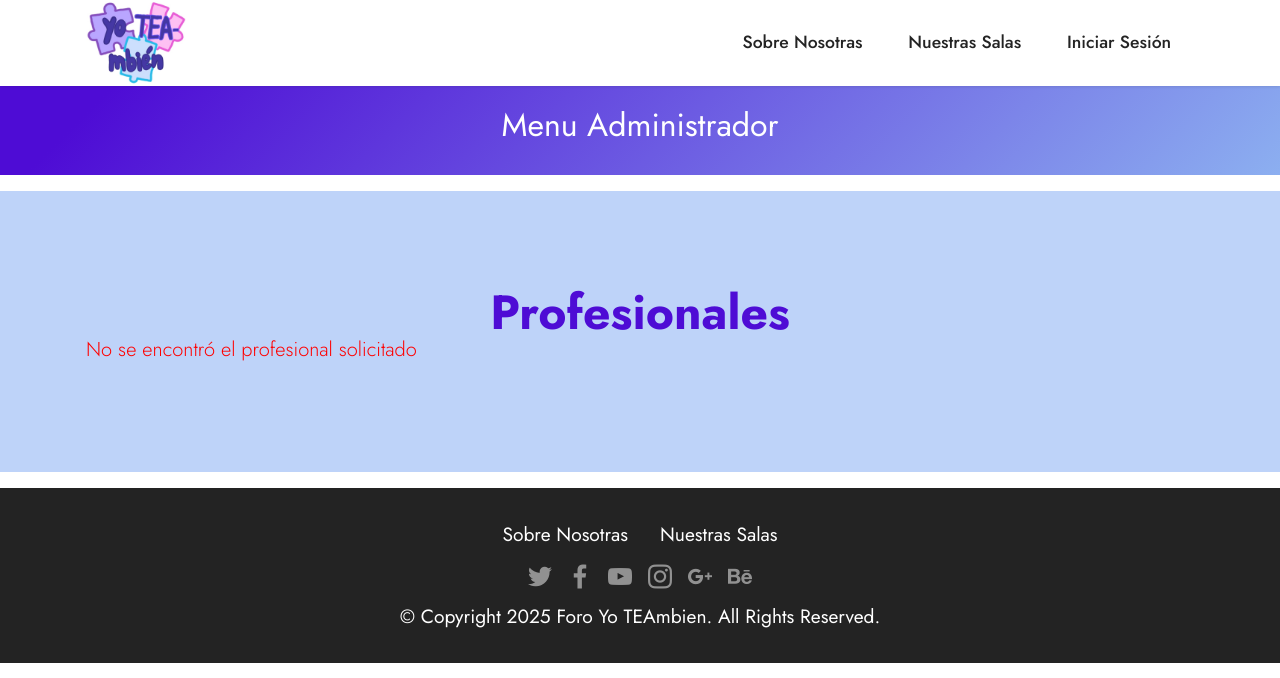
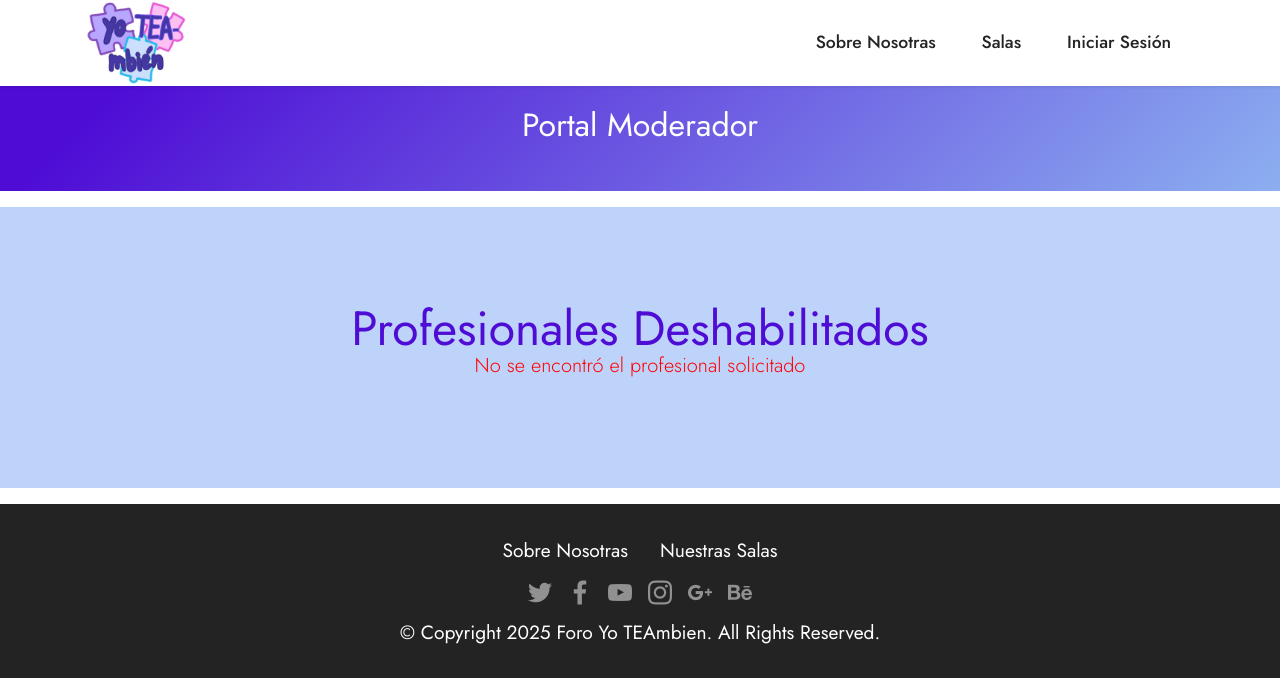
Before and after one commit to gisegalaburri/proyecto-final, a Spring Boot app: page /habilitar-profesional/1 in a window 1280 px wide. Shown: the top 678 px of the page. Run offline with Spring Boot 4, Linux system fonts and the light colour scheme; data that the repository does not hold is empty; some of the project's set-up classes (security, data sources, template engines, error pages and the like) are left out, and stand-ins take their place; some libraries are stand-ins or nearby versions.

Commit message:
correcciones de estilos

```diff
--- a/src/main/java/com/foroyoteambien/foro/servicios/ComentarioServicio.java
+++ b/src/main/java/com/foroyoteambien/foro/servicios/ComentarioServicio.java
@@ -114,11 +114,11 @@ public class ComentarioServicio {
             throw new ErrorServicio("Debe agregar cuerpo al comentario");
         }
         if (descripcion.length() < 10) {
-            throw new ErrorServicio("El comentario no cumple con el minimo de caracteres");
+            throw new ErrorServicio("El comentario debe tener al menos 10 caracteres");
 
         }
         if (descripcion.length() > 250) {
-            throw new ErrorServicio("El comentario excede el máximo permitido de caracteres");
+            throw new ErrorServicio("El comentario excede el máximo de 250 caracteres ");
         }
         if (idUsuario == null || idUsuario.isEmpty()) {
             throw new ErrorServicio("El id de usuario no puede ser nulo");
--- a/src/main/resources/templates/comunidad.html
+++ b/src/main/resources/templates/comunidad.html
@@ -30,8 +30,8 @@
     <div class="align-center container">
       <div class="row justify-content-center">
         <div class="col-12 col-lg-10">
-          <h1 class="mbr-section-title mbr-fonts-style mbr-white mb-3 display-1"><strong>
-              Nuestra Comunidad</strong>
+          <h1 class="mbr-section-title mbr-fonts-style mbr-white mb-3 display-1">
+              Nuestra Comunidad
           </h1>
         </div>
       </div>
--- a/src/main/resources/templates/layout.html
+++ b/src/main/resources/templates/layout.html
@@ -16,7 +16,7 @@
   <link rel="stylesheet" href="/assets/bootstrap/css/bootstrap-reboot.min.css">
   <link rel="stylesheet" href="/assets/dropdown/css/style.css">
   <link rel="stylesheet" href="/assets/socicon/css/styles.css">
-  <link rel="stylesheet" href="../static/assets/theme/css/style.css">
+  <link rel="stylesheet" href="/assets/theme/css/style.css">
   <link rel="preload" as="style" href="/assets/mobirise/css/mbr-additional.css">
   <link rel="stylesheet" href="/assets/mobirise/css/mbr-additional.css" type="text/css">
 </head>
@@ -55,21 +55,21 @@
             </li>
             <li class="nav-item">
               <a class="nav-link link text-black display-4" th:if="${session.usuariosession != null}"
-              th:href="@{/mensajes}">Mensajes</a>
+              th:href="@{/mensajes}">Contáctanos</a>
             </li>
             <li class="nav-item">
               <a class="nav-link link text-black display-4" th:if="${session.usuariosession != null}"
-              th:href="@{/comunidad}">Nuestra Comunidad</a>
+              th:href="@{/comunidad}">Comunidad</a>
               </li>
             <li class="nav-item">
               <a class="nav-link link text-black display-4"
-              th:if="${session.usuariosession == null}" href="#gallery3-4">Nuestras Salas</a>
+              th:if="${session.usuariosession == null}" href="#gallery3-4">Salas</a>
               <a class="nav-link link text-black display-4"
-              th:if="${session.usuariosession != null}" th:href="@{/loginsuccess}">Nuestras Salas</a>
+              th:if="${session.usuariosession != null}" th:href="@{/loginsuccess}">Salas</a>
             </li>
             <li class="nav-item">
               <a class="nav-link link text-black display-4" th:if="${session.usuariosession != null}"
-               th:href="@{/modificar-perfil/__${session.usuariosession.id}__}">Configura tu perfil</a>
+               th:href="@{/modificar-perfil/__${session.usuariosession.id}__}">Mi perfil</a>
             </li>
             <!--Menu Administrador-->
             <li class="nav-item dropdown" th:if="${session.usuariosession != null}" sec:authorize="hasRole('MODERADOR')">
@@ -79,7 +79,7 @@
               <div class="dropdown-menu" aria-labelledby="navbarDropdown">
                 <a class="dropdown-item" th:href="@{/crearsala}">Crear Sala</a>
                 <a class="dropdown-item" th:href="@{/crearhilo}">Crear Hilo</a>
-                <a class="dropdown-item" th:href="@{/vermensajes}">Ver Mensaje</a>
+                <a class="dropdown-item" th:href="@{/vermensajes}">Ver Mensajes</a>
                 <a class="dropdown-item" th:href="@{/bloquearUsuario}">Bloquear Usuario</a>
                 <a class="dropdown-item" th:href="@{/habilitar-usuario}">Habilitar Usuario</a>
                 <a class="dropdown-item" th:href="@{/profesionales}">Bloquear Profesional</a>
@@ -159,7 +159,7 @@
       <p style="flex: 0 0 auto; margin:0; padding-right:1rem; display:none;">
         <a href="https://mobirise.site/j" style="color:#aaa;display: none;"></a></p>
     </section>
-    <script src="./assets/web/assets/jquery/jquery.min.js"></script>
+    <script src="/assets/web/assets/jquery/jquery.min.js"></script>
     <script src="/assets/popper/popper.min.js"></script>
     <script src="/assets/tether/tether.min.js"></script>
     <script src="/assets/bootstrap/js/bootstrap.min.js"></script>
--- a/src/main/resources/templates/login.html
+++ b/src/main/resources/templates/login.html
@@ -35,8 +35,8 @@
     <div class="align-center container">
       <div class="row justify-content-center">
         <div class="col-12 col-lg-10">
-          <h1 class="mbr-section-title mbr-fonts-style mbr-white mb-3 display-1"><strong>Iniciar
-              Sesión</strong></h1>
+          <h1 class="mbr-section-title mbr-fonts-style mbr-white mb-3 display-1">Iniciar
+              Sesión</h1>
           <p  class="lead" th:if="${login!=null}" th:text="${login}" style="color: white;"></p>
         </div>
       </div>
@@ -58,10 +58,12 @@
 
             <div class="dragArea row">
               <div class="col-md col-sm-12 form-group" data-for="name">
+                  <label>Nickname</label>
                 <input class="form-control" type="text" name="nickname" placeholder="Nickname"
                 data-form-field="name" id="name-form5-b" th:value="${nickname}">
               </div>
               <div class="col-md col-sm-12 form-group" data-for="name">
+                  <label>Clave</label>
                 <input class="form-control" type="password" name="clave1" placeholder="Clave"
                 data-form-field="email" id="email-form5-b" th:value="${clave1}">
               </div>
--- a/src/main/resources/templates/loginsuccess.html
+++ b/src/main/resources/templates/loginsuccess.html
@@ -39,7 +39,7 @@
                 </div>
             </div>
         </section>
-        <section class="gallery3 cid-sdqSuUuYX4" id="gallery3-4">
+        <section class="gallery3 cid-sdqSuUuYX4" id="gallery3-4" style="background-color: #b9a9e2;">
             <div class="container-fluid">
                 <div class="mbr-section-head">
                     <h4 class="mbr-section-title mbr-fonts-style align-center mb-0 display-2"><strong>Nuestras Salas</strong></h4>
--- a/src/main/resources/templates/menuadministrador.html
+++ b/src/main/resources/templates/menuadministrador.html
@@ -1,7 +1,5 @@
 <!DOCTYPE html>
 <html xmlns:th="http://www.thymeleaf.org" xmlns:sec="http://www.thymeleaf.org/extras/spring-security">
-
-</html>
 
 <head>
     <!-- Site made with Mobirise Website Builder v5.2.0, https://mobirise.com -->
@@ -13,7 +11,7 @@
     <meta name="description" content="">
 
 
-    <title>Portal Administrador - Foro Yo TEAmbién</title>
+    <title>Portal Moderador - Foro Yo TEAmbién</title>
     <link rel="stylesheet" href="/assets/tether/tether.min.css">
     <link rel="stylesheet" href="/assets/bootstrap/css/bootstrap.min.css">
     <link rel="stylesheet" href="/assets/bootstrap/css/bootstrap-grid.min.css">
@@ -32,17 +30,16 @@
 <body>
     <section th:replace="layout::nav-menu"></section>
 
-    <section class="header18 cid-sdrzCCdQR1" id="tituloprincipal">
+    <section class="header18 cid-sdrCCM1paK" id="tituloprincipal">
         <div class="align-center container">
             <div class="row justify-content-center">
                 <div class="col-12 col-lg-10">
-                    <span class="mbr-section-title mbr-fonts-style mbr-white mb-3 display-1"
-                        style="font-size: xx-large"> Menu Administrador </span>
+                    <h1 class="mbr-section-title mbr-fonts-style mbr-white mb-3 display-1"
+                        style="font-size: xx-large"> Portal Moderador </h1>
                 </div>
             </div>
         </div>
     </section>
-
 
     <section class="form5 cid-sdqZqPhEBB" id="crearsala" th:if="${crearsala != null}">
         <div class="container">
@@ -50,7 +47,7 @@
                 <div class="title col-12">
                     <h5 class="mbr-section-title mbr-fonts-style mb-3 display-2"
                         style="font-size: xx-large; text-align: center;">
-                        Creacion de nueva Sala Principal</h5>
+                        Crea una sala</h5>
                 </div>
             </div>
         </div>
@@ -62,18 +59,20 @@
                     <form th:action="@{/crearsalaAdmin}" method="POST" class="mbr-form form-with-styler"
                         data-form-title="Form Name">
 
-                        <p th:if="${error != null}" th:text="${error}" style="color:red" class="lead"></p>
-                        <p th:if="${exito != null}" th:text="${exito}" class="lead"></p>
+                        <p th:if="${error != null}" th:text="${error}" style="color:red; text-align: center;" class="lead"></p>
+                        <p th:if="${exito != null}" th:text="${exito}" class="lead"  style="text-align: center;"></p>
 
 
                         <div class="dragArea row">
                             <div class="col-md col-sm-12 form-group" data-for="name">
-                                <input type="text" name="titulosala" placeholder="Titulo" data-form-field="titulo"
+                                <label>Título</label>
+                                <input type="text" name="titulosala" placeholder="Título" data-form-field="titulo"
                                     class="form-control" value="" id="name-form5-i">
                             </div>
                             <div class="col-12 form-group" data-for="name">
-                                <input type="textarea" name="descripcionsala" placeholder="Descripcion de sala"
-                                    data-form-field="descripcion" class="form-control" id="name-form5-i">
+                                <label>Descripción</label>
+                                <textarea name="descripcionsala" placeholder="Descripción"
+                                          data-form-field="descripcion" class="form-control" id="name-form5-i"></textarea>
                             </div>
                             <div class="col-lg-12 col-md-12 col-sm-12 align-center mbr-section-btn">
                                 <button type="submit" class="btn btn-secondary display-4"> Guardar </button>
@@ -85,71 +84,19 @@
         </div>
     </section>
 
-    <section class="form5 cid-sdqZqPhEBB" id="crearhilo" th:if="${crearhilo != null}">
-        <div class="container">
-            <div class="row">
-                <div class="title col-12">
-                    <h5 class="mbr-section-title mbr-fonts-style mb-3 display-2"
-                        style="font-size: xx-large; text-align: center;">
-                        Creacion de subsala</h5>
-                </div>
-            </div>
-        </div>
-        <div class="container">
-            <div class="row justify-content-center mt-4">
-                <div class="col-lg-8 mx-auto mbr-form" data-form-type="formoid">
-                    <form th:action="@{/crearhiloAdmin}" method="POST" class="mbr-form form-with-styler"
-                        data-form-title="Form Name">
-
-                        <p th:if="${error != null}" th:text="${error}" style="color: red" class="lead"></p>
-
-                        <p th:if="${exito != null}" th:text="${exito}" class="lead"></p>
-
-                        <input name="iduser" th:value="${session.usuariosession.id}" style="display: none">
-
-                        <div class="dragArea row">
-                            <div class="col-12 form-group" data-for="name">
-                                <h4> Seleccione sala principal </h4>
-                                <select class="form-control" name="idsala">
-                                    <option th:each="sala : ${salas}" th:value="${sala.id}" th:text="${sala.titulo}">
-                                    </option>
-                                </select>
-                            </div>
-
-                            <div class="col-md col-sm-12 form-group" data-for="apellido">
-                                <input type="text" name="nuevohilo" placeholder="Titulo Subsala"
-                                    data-form-field="apellido" class="form-control" th:value="${nuevohilo}"
-                                    id="name-form5-i">
-                            </div>
-                            <div class="col-12 form-group" data-for="email">
-                                <input type="textarea" name="nuevadescripcion" placeholder="Descripcion de subsala"
-                                    th:value="${nuevadescripcion}" data-form-field="comentario" class="form-control"
-                                    id="email-form2-p">
-                            </div>
-                            <div class="col-lg-12 col-md-12 col-sm-12 align-center mbr-section-btn"><button
-                                    type="submit" class="btn btn-secondary display-4"> Guardar</button>
-                            </div>
-                        </div>
-                    </form>
-                </div>
-            </div>
-        </div>
-    </section>
-
-
     <section class="form2 cid-sdrmQWbXCd" id="vermensajes" th:if="${vermensajes != null}">
         <div class="align-center container">
             <div class="row">
                 <div class="title col-12">
                     <h5 class="mbr-section-title mbr-fonts-style mb-3 display-2" style="font-size: xx-large">
-                        Revisar Mensajes de Usuarios</h5>
+                        Mensajes de Usuarios</h5>
                 </div>
             </div>
             <div class="row justify-content-center">
                 <div class="col-lg-8 mx-auto mbr-form" data-form-type="formoid">
 
-                    <p th:if="${error != null}" th:text="${error}" style="color:red"></p>
-                    <p th:if="${exito != null}" th:text="${exito}" style="color:red"></p>
+                    <p th:if="${error != null}" th:text="${error}" style="color:red; text-align: center;"></p>
+                    <p th:if="${exito != null}" th:text="${exito}" style="text-align: center;"></p>
                     <div class="dragArea row">
 
                         <table class="table table-striped table table-bordered">
@@ -158,9 +105,9 @@
                                     <th scope="col"> Id </th>
                                     <th scope="col"> Asunto</th>
                                     <th scope="col"> Descripcion </th>
-                                    <th scope="col"> Fecha Alta </th>
+                                    <th scope="col"> Fecha  </th>
                                     <th scope="col"> Usuario </th>
-                                    <th scope="col"> Solucionado </th>
+                                    <th scope="col"> Acciones </th>
                                 </tr>
                             </thead>
                             <tbody>
@@ -172,7 +119,7 @@
                                     <td th:text="${mensaje.remitente.nickname}"> </td>
                                     <td>
                                         <a class="btn btn-danger" th:href="@{solucionarmensaje/__${mensaje.id}__}">
-                                            Marcar como Solucionado </a>
+                                            Solucionado </a>
                                     </td>
                                 </tr>
                             </tbody>
@@ -196,8 +143,8 @@
             <div class="row justify-content-center">
                 <div class="col-lg-8 mx-auto mbr-form" data-form-type="formoid">
 
-                    <p th:if="${error != null}" th:text="${error}" style="color:red"></p>
-                    <p th:if="${exito != null}" th:text="${exito}" style="color:red"></p>
+                    <p th:if="${error != null}" th:text="${error}" style="color:red ; text-align: center;"></p>
+                    <p th:if="${exito != null}" th:text="${exito}" style="text-align: center;"></p>
 
                     <div class="dragArea row">
 
@@ -225,10 +172,10 @@
 
             <div class="container">
                 <div class="mbr-section-head">
-                    <h3 class="mbr-section-title mbr-fonts-style mb-0 display-2">
-                        <strong> Datos de usuario a bloquear </strong></h3>
-                    <p th:if="${error!=null}" th:text="${error}" name="error" style="color:red;" class="lead"></p>
-                    <p th:if="${exito!=null}" th:text="${exito}" class="lead"></p>
+                    <h5 class="mbr-section-title mbr-fonts-style mb-0 display-2">
+                       Usuario a bloquear </h5>
+                    <p th:if="${error!=null}" th:text="${error}" name="error" style="color: red; text-align: center;" class="lead"></p>
+                    <p th:if="${exito!=null}" th:text="${exito}" style="text-align: center;" class="lead"></p>
                 </div>
 
                 <div class="row mt-4" th:object="${usuario}">
@@ -277,14 +224,18 @@
 
             <div class="container">
                 <div class="mbr-section-head">
-                    <h3 class="mbr-section-title mbr-fonts-style mb-0 display-2"><strong>Profesionales</strong></h3>
-                    <p th:if="${error!=null}" th:text="${error}" name="error" style="color:red;" class="lead"></p>
-                    <p th:if="${exito!=null}" th:text="${exito}" class="lead"></p>
+                    <h5 class="mbr-section-title mbr-fonts-style mb-0 display-2">Profesionales Deshabilitados</h5>
+                    <p th:if="${error!=null}" th:text="${error}" name="error" style="color: red;  text-align: center;" class="lead"></p>
+                    <p th:if="${exito!=null}" th:text="${exito}" style=" text-align: center;" class="lead"></p>
                 </div>
                 <div class="row mt-4" th:each="profesional:${profesionales}">
                     <div class="card col-12">
                         <div class="card-wrapper">
                             <div class="top-line row">
+                                <div class="col">
+                                    <img alt="" class="rounded mx-auto d-block" th:src="@{/foto/__${profesional.foto.id}__}"
+                                        id="img" style="width: 100px;" />
+                                </div>
                                 <div class="col">
                                     <h4 class="card-title mbr-fonts-style display-5"><strong
                                             th:text="${profesional.nombre}">
@@ -304,13 +255,16 @@
                                         th:text="${profesional.email}"></p>
                                     <p class="price mbr-fonts-style display-4" style="text-align: end;"
                                         th:text="${profesional.pais}"><br></p>
+                                    <!--habilitar-->
+                                    <div class="mbr-section-btn col-md-auto col" sec:authorize="hasRole('MODERADOR')">
+
+                                        <a class="btn btn-secondary display-4"
+                                            th:href="@{/habilitar-profesional/__${profesional.id}__}">
+                                             Volver a Habilitar </a>
+                                    </div>
                                 </div>
                             </div>
 
-                            <!--habilitar-->
-                            <a class="btn btn-secondary display-4"
-                                th:href="@{/habilitar-profesional/__${profesional.id}__}">
-                                Volver a Habilitar </a>
                         </div>
                     </div>
                 </div>
@@ -324,10 +278,10 @@
 
             <div class="container">
                 <div class="mbr-section-head">
-                    <h3 class="mbr-section-title mbr-fonts-style mb-0 display-2"><strong> Usuarios
-                            Deshabilitados</strong></h3>
-                    <p th:if="${error!=null}" th:text="${error}" name="error" style="color:red;" class="lead"></p>
-                    <p th:if="${exito!=null}" th:text="${exito}" class="lead"></p>
+                    <h3 class="mbr-section-title mbr-fonts-style mb-0 display-2">Usuarios
+                            Deshabilitados</h3>
+                    <p th:if="${error!=null}" th:text="${error}" name="error" style="color:red; text-align: center;" class="lead"></p>
+                    <p th:if="${exito!=null}" th:text="${exito}" class="lead" style="text-align: center;"></p>
                 </div>
                 <div class="row mt-4" th:each="usuario:${usuarios}">
                     <div class="card col-12">
--- a/src/main/resources/templates/registro.html
+++ b/src/main/resources/templates/registro.html
@@ -35,7 +35,7 @@
       <div class="row justify-content-center">
         <div class="col-12 col-lg-10">
           <h1 class="mbr-section-title mbr-fonts-style mbr-white mb-3 display-1">
-            <strong>Regístrate</strong>
+            Regístrate
           </h1>
         </div>
       </div>
--- a/src/main/resources/templates/registroprofesional.html
+++ b/src/main/resources/templates/registroprofesional.html
@@ -33,7 +33,7 @@
     <div class="align-center container-fluid">
       <div class="row justify-content-center">
         <div class="col-12 col-lg-10">
-          <h1 class="mbr-section-title mbr-fonts-style mbr-white mb-3 display-1"><strong>Regístrate</strong>
+          <h1 class="mbr-section-title mbr-fonts-style mbr-white mb-3 display-1">Regístro de Profesional
           </h1>
         </div>
       </div>
```
Also changed, not shown: src/main/java/com/foroyoteambien/foro/controladores/ComentarioController.java (+9 -3 lines), src/main/resources/templates/hilo.html (+69 -41 lines), src/main/resources/templates/mensaje.html (+19 -15 lines), src/main/resources/templates/perfil.html (+2 -5 lines), src/main/resources/templates/profesional.html (+7 -7 lines).
